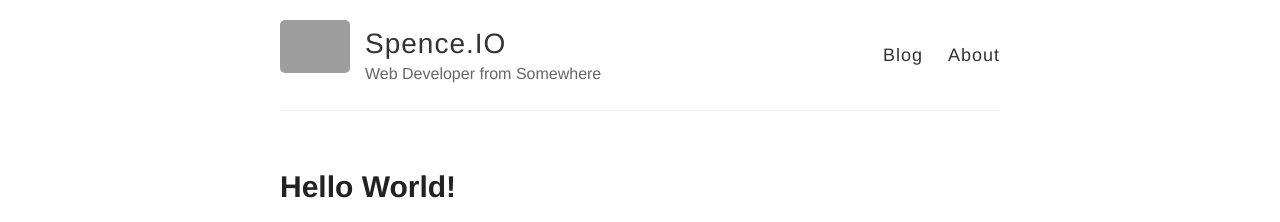
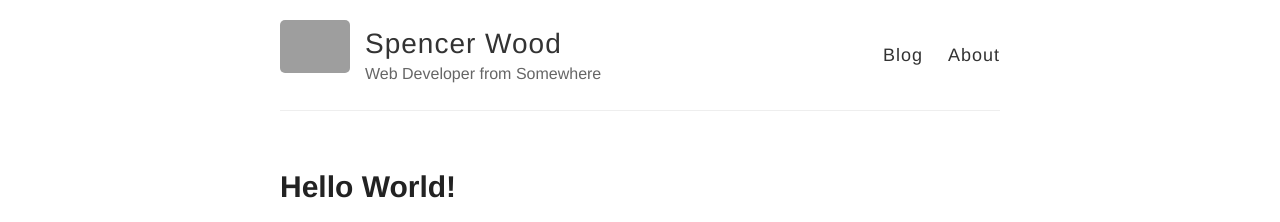
Before and after one commit to SpencerRWood/SpencerRWood.github.io, a Jekyll site: the page built from _posts/2015-2-1-Hello-World.md, in a window 1280 px wide. Shown: the top 222 px of the page. Built offline with Jekyll 4.4.1, drawn with Linux system fonts in a browser that asks for light colours; Markdown is read by kramdown in place of the engine named in the settings; comment, search, counter and statistics services are not loaded; grey boxes are pictures that could not be loaded.

Commit message:
Website Name

```diff
--- a/_config.yml
+++ b/_config.yml
@@ -3,7 +3,7 @@
 #
 
 # Name of your site (displayed in the header)
-name: Spence.IO
+name: Spencer Wood
 
 # Short bio or description (displayed in the header)
 description: Web Developer from Somewhere
```
